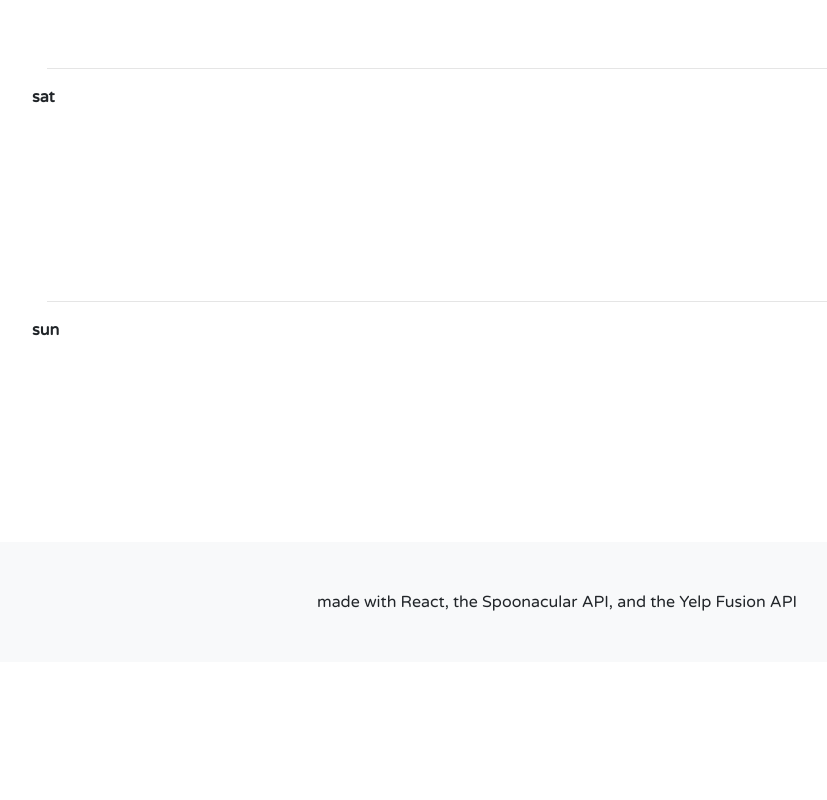
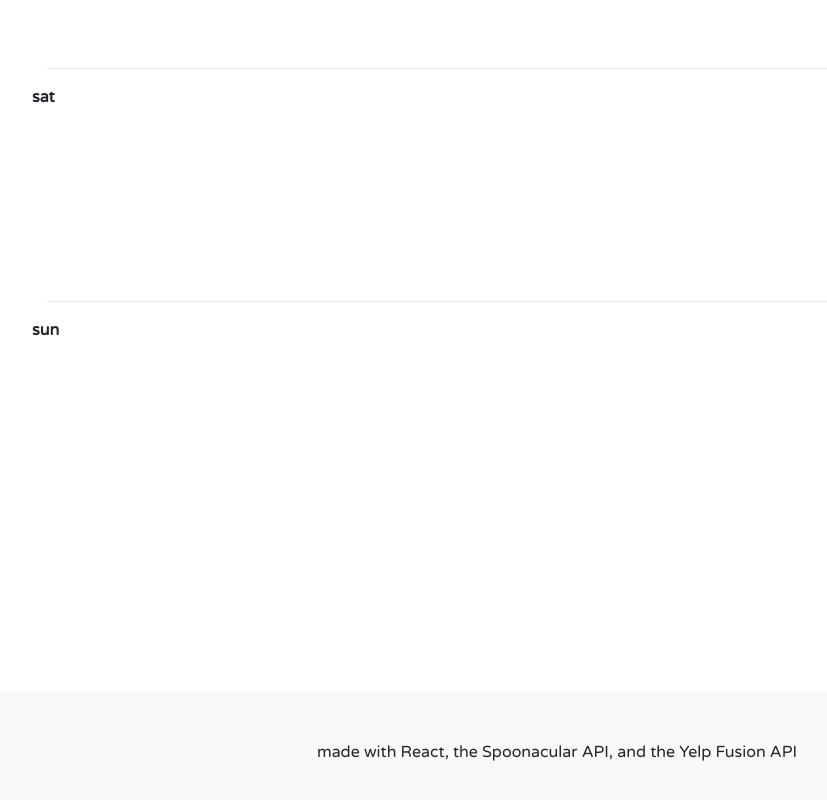
Before and after one commit to mlum123/meal-planner, a React (Create React App) app: page / in a window 1280 px wide. Shown: the part 1295-2095 px from the top of the page, without its empty margins (83-910 px from the left). Before the commit the page ends 1973 px from the top, so only its background shows below. Built offline with nearby package versions, Linux system fonts and the light colour scheme.

Commit message:
made footer stick to bottom

```diff
--- a/src/App.css
+++ b/src/App.css
@@ -1,3 +1,11 @@
 .App {
   font-family: "Varela Round", sans-serif;
 }
+
+.not-footer {
+  padding-bottom: 150px;
+}
+
+footer {
+  height: 150px;
+}
--- a/src/App.js
+++ b/src/App.js
@@ -85,6 +85,7 @@ class App extends React.Component {
   render() {
     return (
       <div className="App">
+        <div className="not-footer">
           <header>
             <Container>
               <Row>
@@ -114,7 +115,8 @@ class App extends React.Component {
               </Col>
             </Row>
           </Container>
-        <footer className="bg-light">
+        </div>
+        <footer className="float-bottom bg-light">
           <Container fluid="true">
             <p className="text-center p-5 mt-4">
               made with React, the Spoonacular API, and the Yelp Fusion API
```
Also changed, not shown: 1 other file (tests, documents, lock files or other folders). Lines whose indentation alone changed are shown as unchanged.
